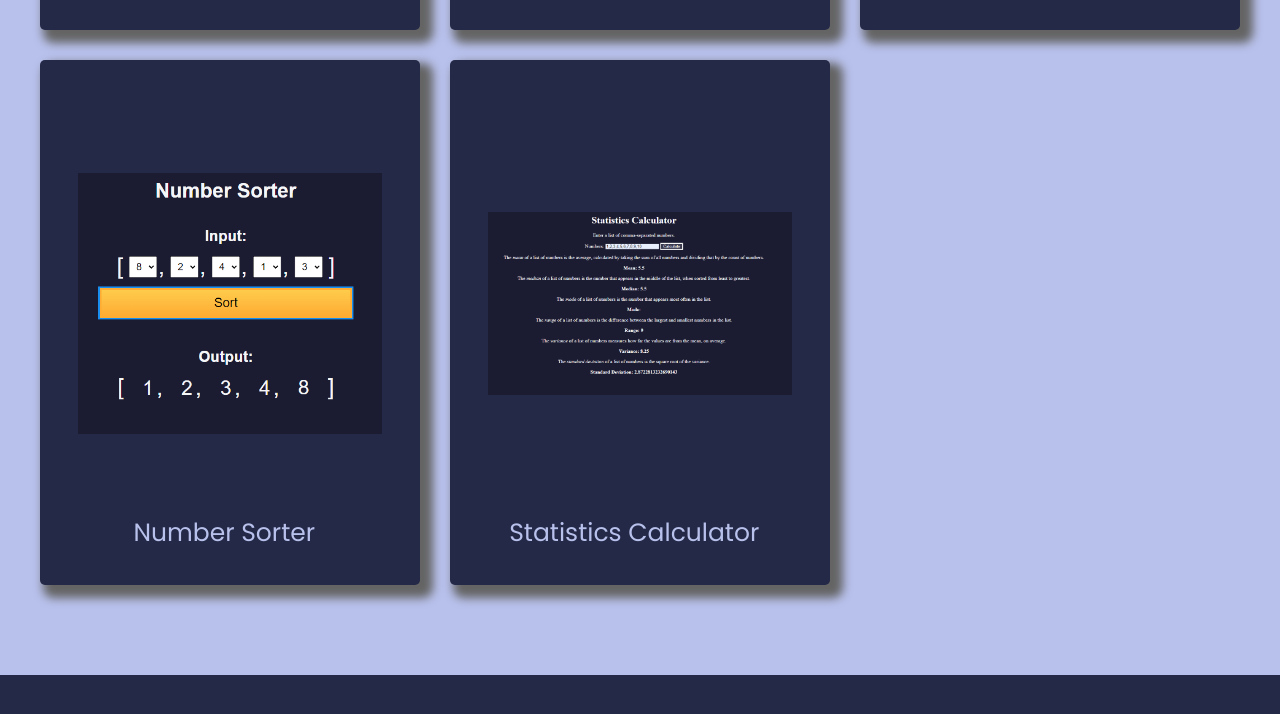
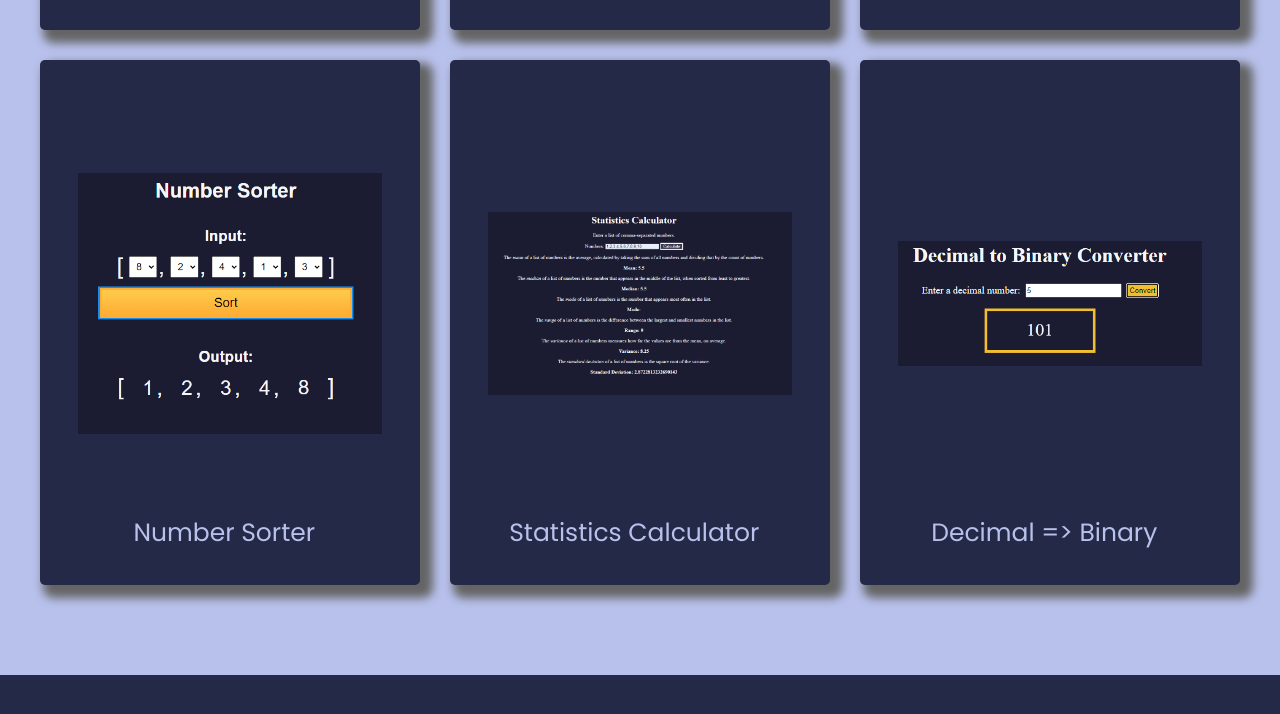
Before and after one commit to LanceTheProgrammer/portfolio, a plain HTML site: page index.html in a window 1280 px wide. Shown: the part 3890-4604 px from the top of the page. Drawn offline with Linux system fonts and the light colour scheme.

Commit message:
feat: add decimal to binary converter

```diff
--- a/index.html
+++ b/index.html
@@ -102,6 +102,10 @@
           <img src="./statistics.png" alt="" />
           <p><span>&lt;</span>Statistics Calculator<span>/&gt;</span></p>
         </a>
+        <a href="https://decimal-to-binary-ltp.netlify.app/" target="_blank" class="project-tile">
+          <img src="./binary.png" alt="" />
+          <p><span>&lt;</span>Decimal => Binary<span>/&gt;</span></p>
+        </a>
       </div>
       <!-- <a href="#" class="show-all">
         Show All <i class="fa-solid fa-arrow-right"></i>
```
Also changed, not shown: binary.png (added).
